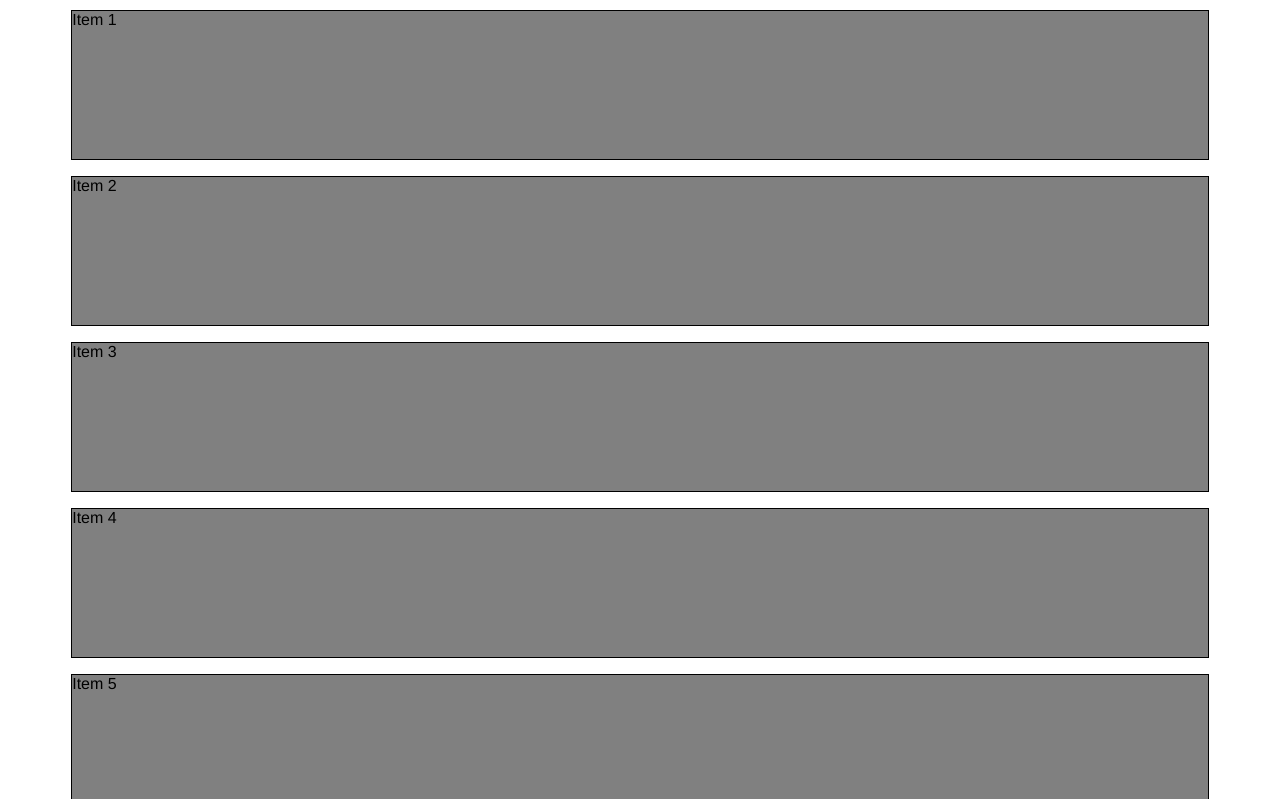
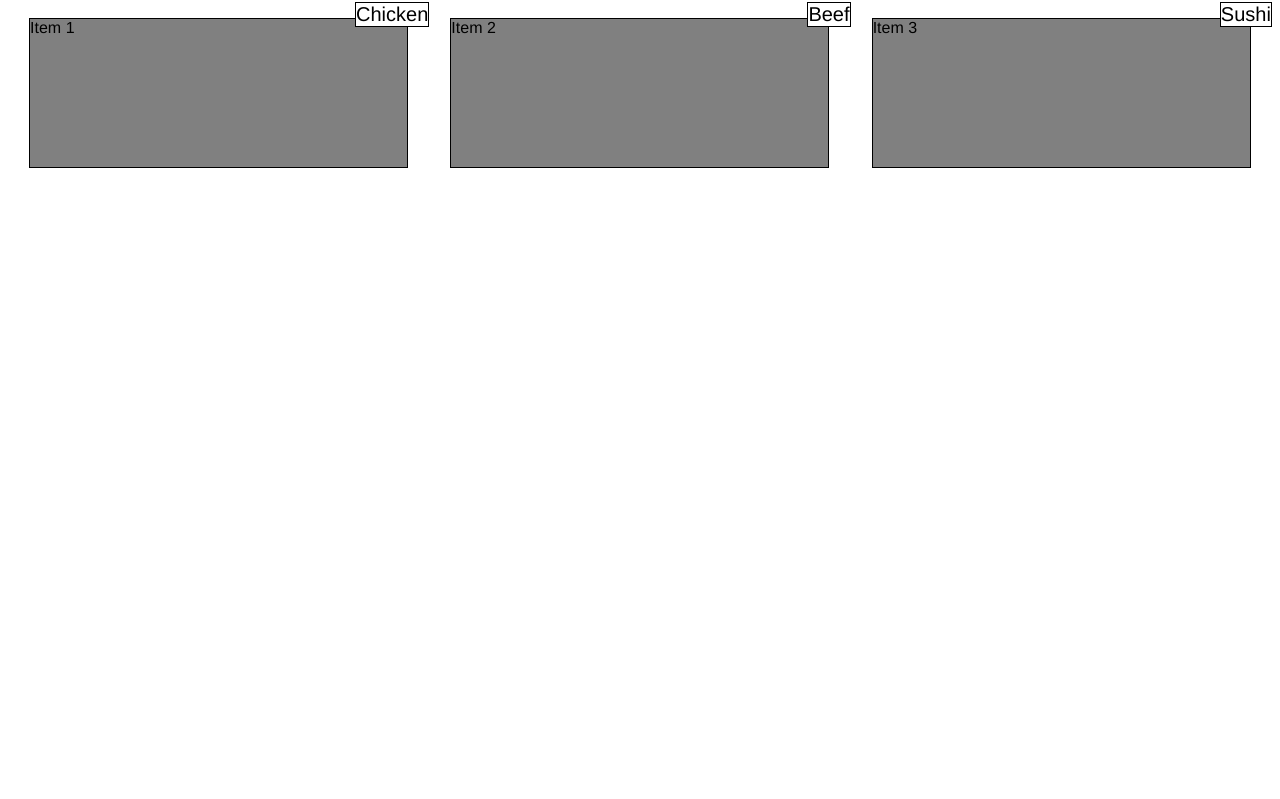
Before and after one commit to danieljames96/coursera-submission1, a plain HTML site: page Module2-Solution/index.html in a window 1280 px wide. Shown: the part 64-863 px from the top of the page. After the commit the page ends 800 px from the top, so only its background shows below. Drawn offline with Linux system fonts and the light colour scheme.

Commit message:
Update index.html

```diff
--- a/Module2-Solution/index.html
+++ b/Module2-Solution/index.html
@@ -10,21 +10,18 @@
   box-sizing: border-box;
 }
 h1 {
+  text-align: center;
   margin-bottom: 15px;
+  font-size: 175%;
 }
 
 p {
   border: 1px solid black;
-  background-color: grey;
-  width: 90%;
-  height: 150px;
-  margin-right: auto;
-  margin-left: auto;
   font-family: Helvetica;
   color: black;
 }
 
-.row {
+.item {
   width: 100%;
 }
 
@@ -32,7 +29,7 @@ p {
 @media (min-width: 992px) {
   .col-lg-4{
     float: left;
-    border: 1px solid green;
+    position: relative;
     width: 33.33%;
   }
 
@@ -42,7 +39,7 @@ p {
 @media (min-width: 768px) and (max-width: 991px) {
   .col-md-6, .col-md-12 {
     float: left;
-    border: 1px solid green;
+    position: relative;
   }
 
   .col-md-6 {
@@ -54,20 +51,40 @@ p {
   }
 }
 
+/********** Mobile **********/
+@media (max-width: 767px) {
+  .col-sm-12 {
+    float: left;
+    width: 100%;
+  }
+}
+
+.p1 {
+  float: right;
+  background-color: white;
+  text-align:right;
+  font-size: 125%;
+  margin-right: 0;
+  margin-top: 0;
+}
+
+.p2 {
+  width: 90%;
+  height: 150px;
+  margin-right: auto;
+  margin-left: auto;
+  background-color: grey;
+}
+
 </style>
 </head>
 <body>
-<h1>Responsive Layout</h1>
+<h1>Our Menu</h1>
 
-<div class="row">
-  <div class="col-lg-3 col-md-6"><p>Item 1</p></div>
-  <div class="col-lg-3 col-md-6"><p>Item 2</p></div>
-  <div class="col-lg-3 col-md-6"><p>Item 3</p></div>
-  <div class="col-lg-3 col-md-6"><p>Item 4</p></div>
-  <div class="col-lg-3 col-md-6"><p>Item 5</p></div>
-  <div class="col-lg-3 col-md-6"><p>Item 6</p></div>
-  <div class="col-lg-3 col-md-6"><p>Item 7</p></div>
-  <div class="col-lg-3 col-md-6"><p>Item 8</p></div>
+<div class="item">
+  <div class="col-lg-4 col-md-6 col-sm-12"><p class="p1">Chicken</p><p class="p2">Item 1</p></div>
+  <div class="col-lg-4 col-md-6 col-sm-12"><p class="p1">Beef</p><p class="p2">Item 2</p></div>
+  <div class="col-lg-4 col-md-12 col-sm-12"><p class="p1">Sushi</p><p class="p2">Item 3</p></div>
 </div>
 
 </body>
```
